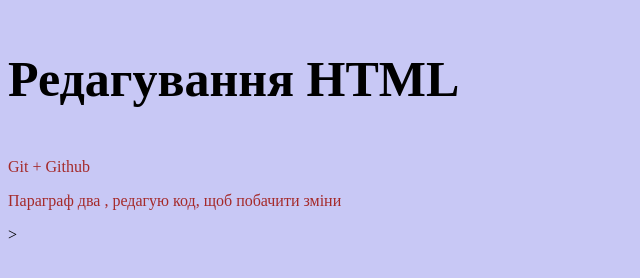
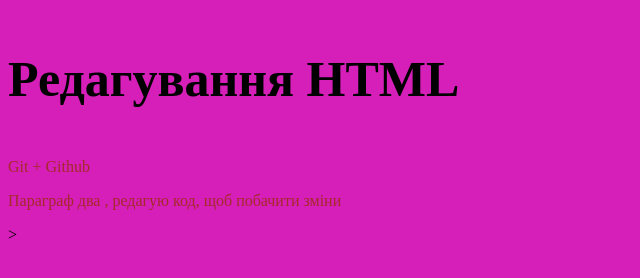
Before and after one commit to TarasSkovron/gittest, a plain HTML site: page index.html in a window 1280 px wide. Shown: the whole page, without its empty margins (0-640 px from the left). Drawn offline with Linux system fonts and the light colour scheme.

Commit message:
Коміт в develop2

```diff
--- a/css/main.css
+++ b/css/main.css
@@ -1,5 +1,5 @@
 body {
-    background-color: rgb(200, 200, 245);
+    background-color: rgb(214, 30, 184);
 }
 
 p {
```
